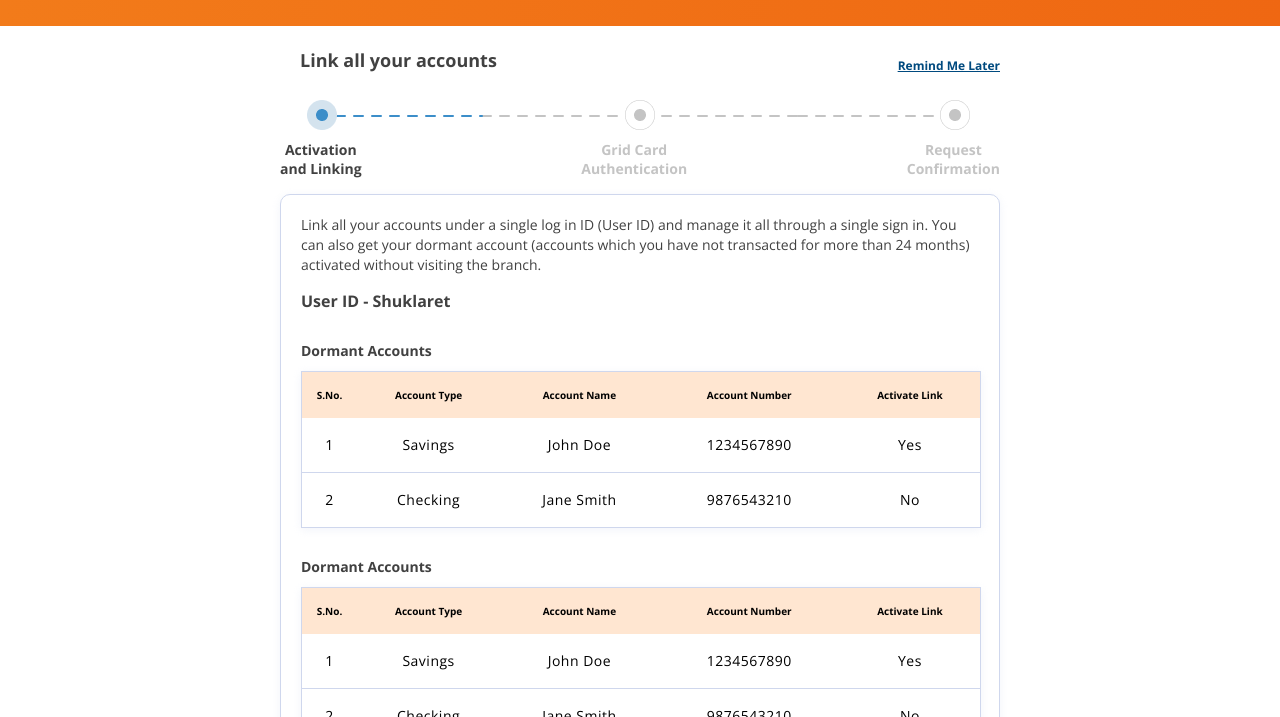
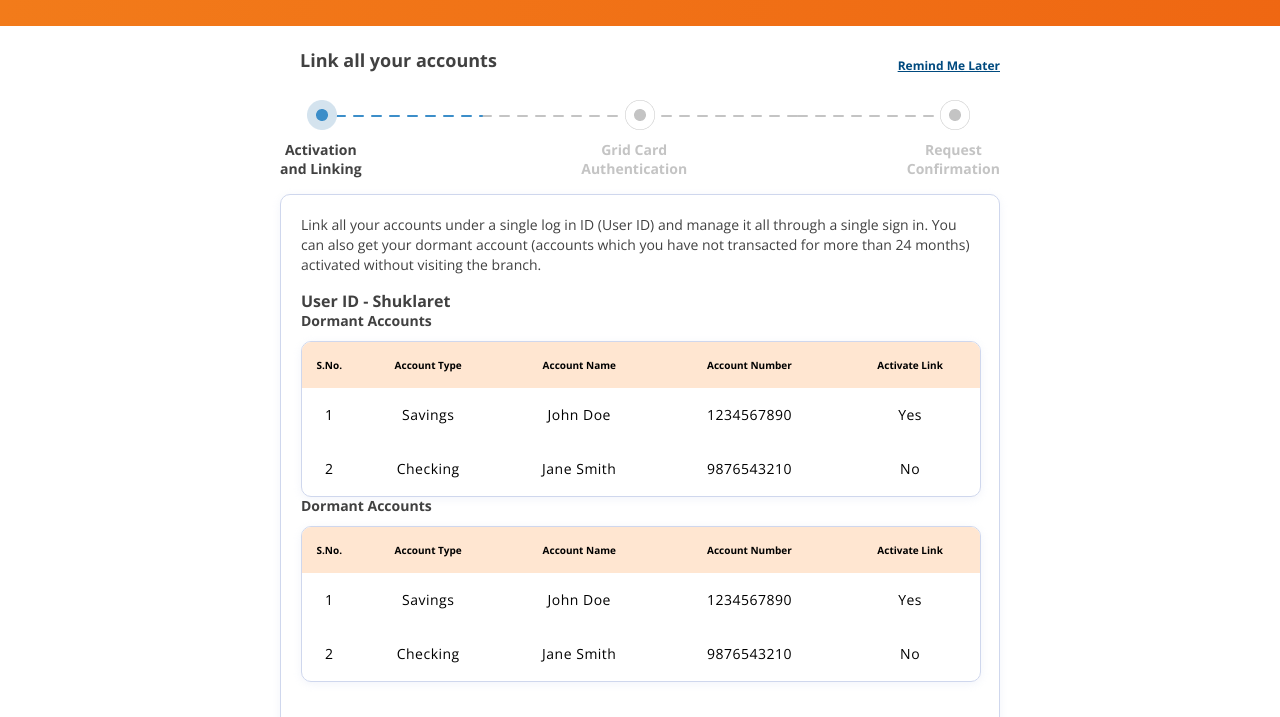
Before and after one commit to KratikSoni1104/All-tasks, a plain HTML site: page task-2/index.html in a window 1280 px wide. Shown: the part 83-800 px from the top of the page. Drawn offline with nearby package versions, Linux system fonts and the light colour scheme; files whose address does not match are found by name.

Commit message:
2 commit

```diff
--- a/task-2/stylesheet/pages/_index.scss
+++ b/task-2/stylesheet/pages/_index.scss
@@ -109,37 +109,23 @@
         margin-top: 1.5rem;
     }
 
+    &-heading {
+        margin-top: 3rem;
+    }
+
     &__account {
-        //overflow: hidden;
+        overflow: hidden;
         margin-top: 1.1rem;
         min-width: 68rem;
-        border-collapse: collapse;
         border-spacing: 0;
         text-align: center;
-        //border : .5px solid #CFD7ED;
-        border-radius: .5px;
-
 
         tbody:not(:last-child) {
             border-bottom: 1px solid #CFD7ED;
         }
 
-        &-heading {
-            margin-top: 3rem;
-        }
-
         &__header {
-            //background-color:#FFE6D1;
             border-radius: 9px 9px 0 0;
-            // display: flex;
-            // justify-content: space-between;
-            // text-align: center;
-            // align-items: center;
-            //padding: 1.5rem 2.2rem;
-
-            &-subhead {
-
-            }
         }
 
         &__details {
@@ -156,12 +142,13 @@
 }
 
 thead tr{
+    border-radius: 9px;
     background-color: #FFE6D1;
 }
 
 th {
+    //border-radius: 9px;
     padding: 1.5rem 0;
-
 }
 
 td {
```
Also changed, not shown: task-2/stylesheet/main.css, 1 other file.
